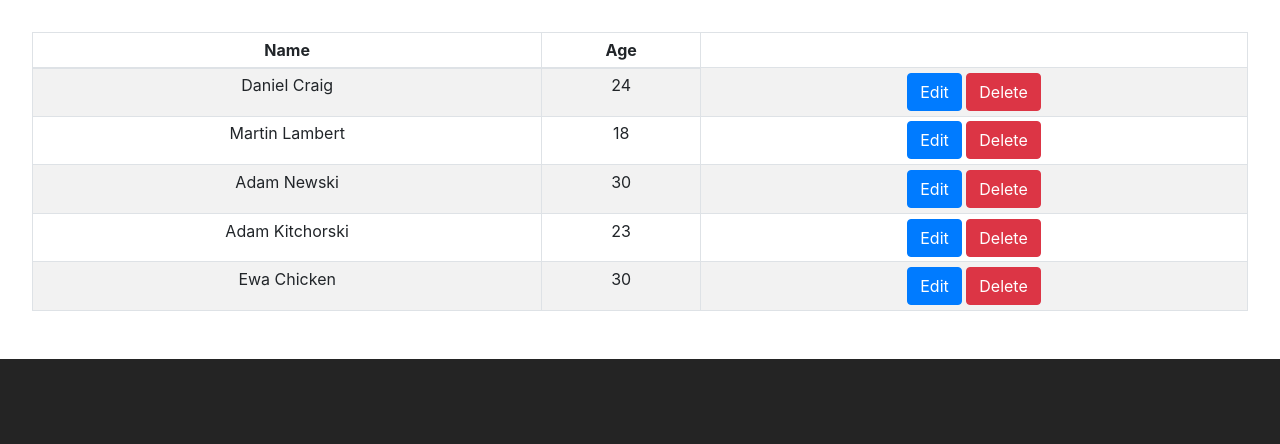
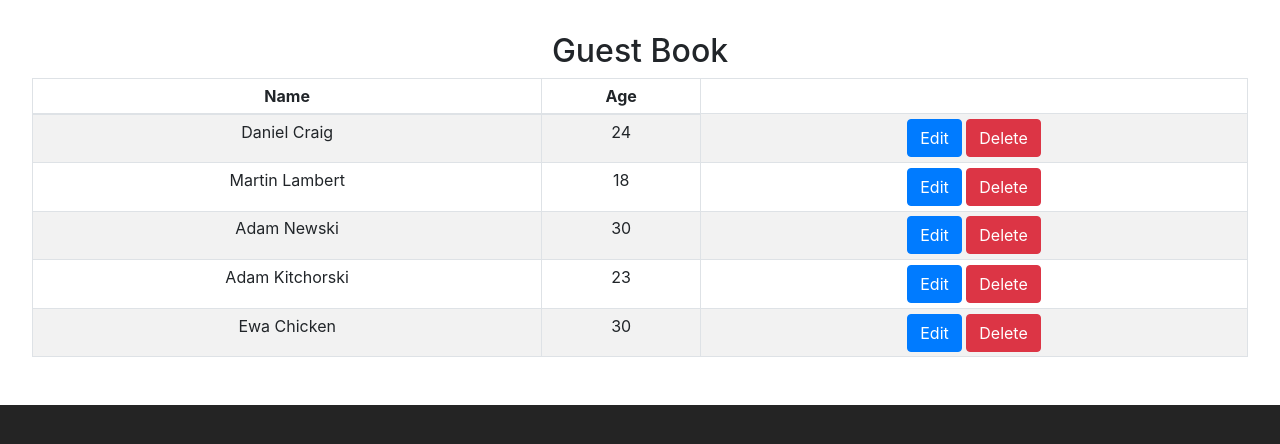
Before and after one commit to goldipl/react-crud-app, a React (Vite) app: page / in a window 1280 px wide. Shown: the top 444 px of the page. Built offline with nearby package versions, Linux system fonts and the light colour scheme.

Commit message:
add h2 title

```diff
--- a/src/components/Home.jsx
+++ b/src/components/Home.jsx
@@ -17,6 +17,7 @@ const Home = () => {
 
     return (
         <div>
+            <h2>Guest Book</h2>
             <Table striped bordered hover size="sm">
                 <thead>
                     <tr>
```
